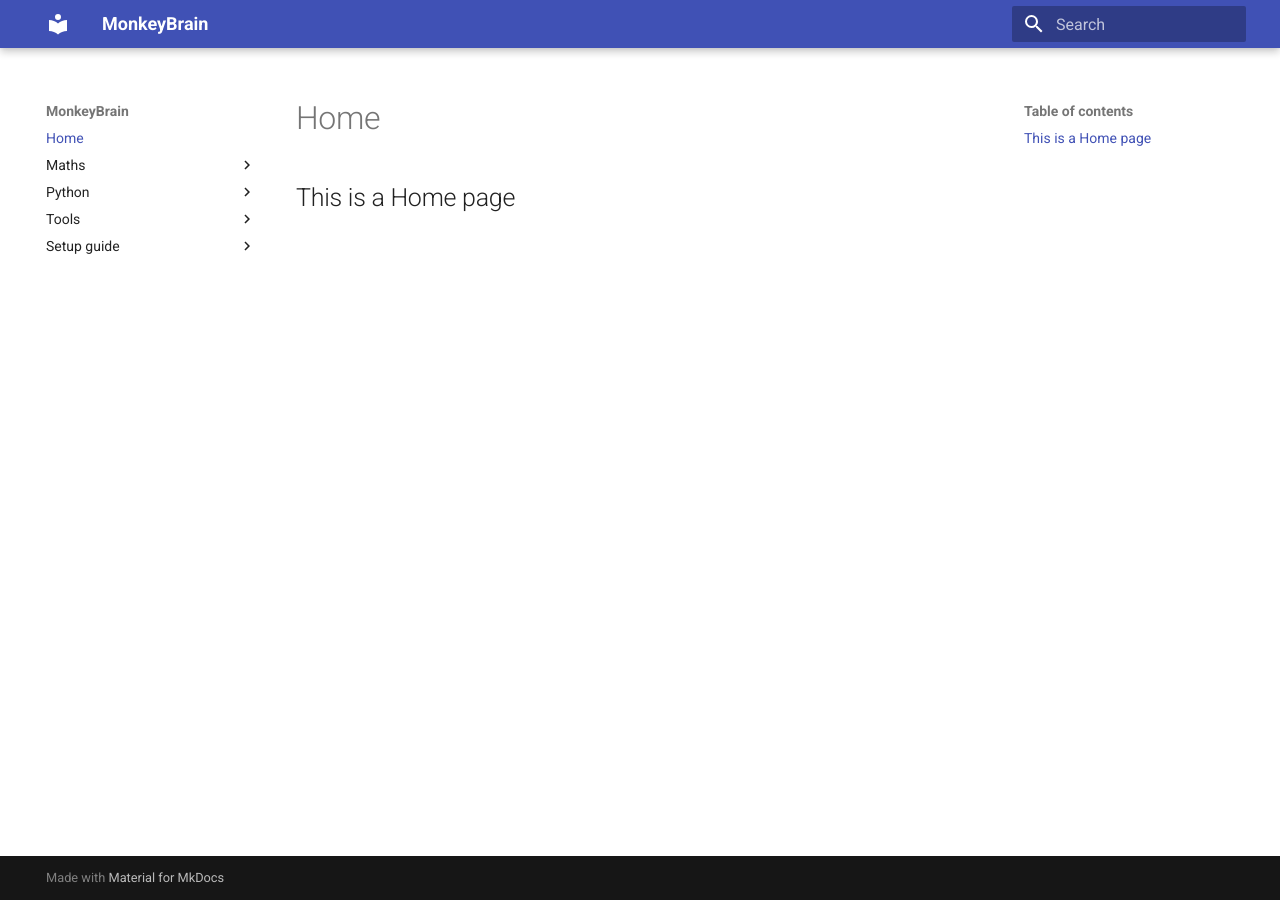
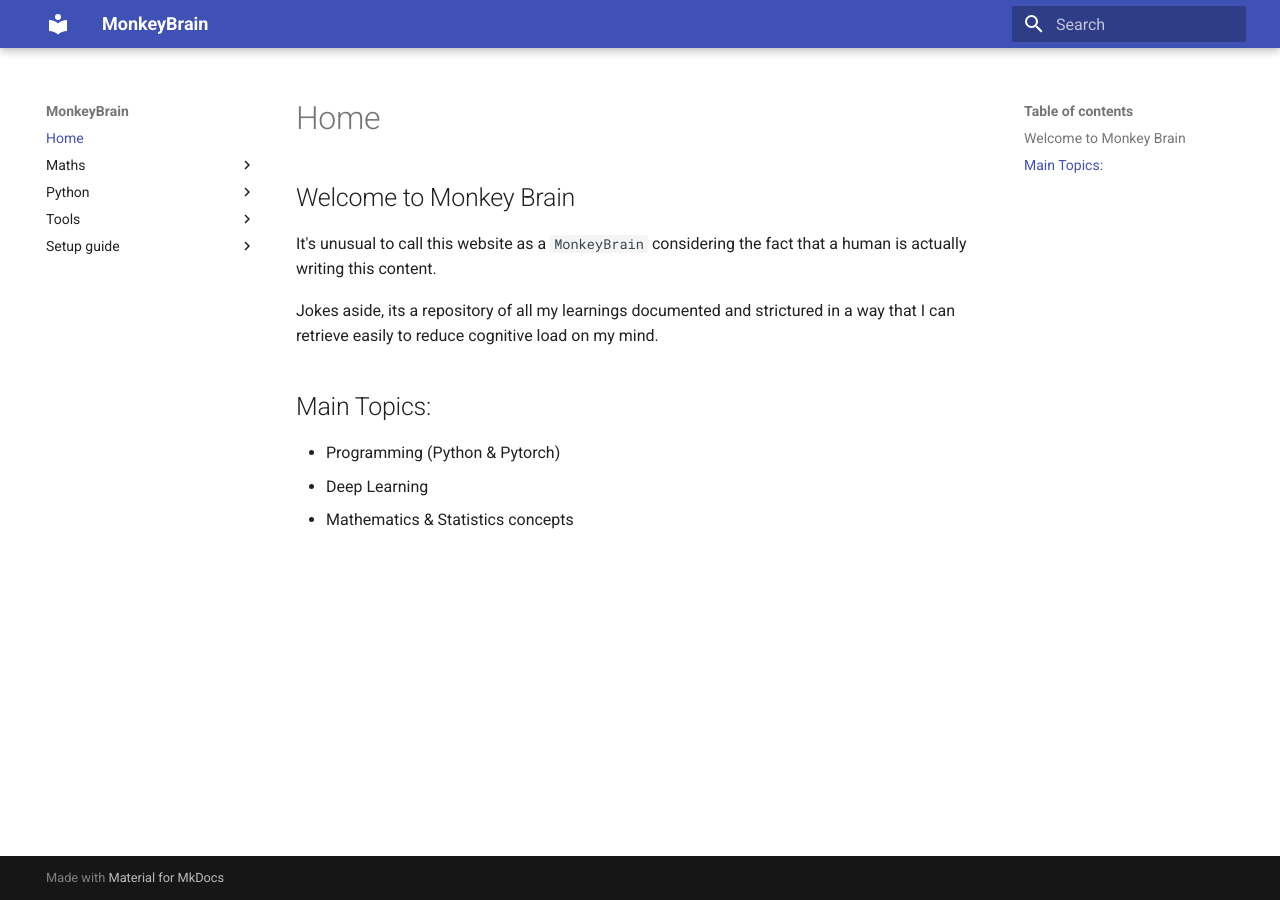
Before and after one commit to SudheerNotes/monkey-brain, an MkDocs documentation site: the page built from docs/index.md, in a window 1280 px wide. Built offline with MkDocs 1.6.1 and Material for MkDocs 9.7.7, drawn with Linux system fonts in a browser that asks for light colours.

Commit message:
Index page updates

```diff
--- a/docs/index.md
+++ b/docs/index.md
@@ -1 +1,11 @@
-## This is a Home page
+## Welcome to Monkey Brain
+
+It's unusual to call this website as a `MonkeyBrain` considering the fact that a human is actually writing this content.
+
+Jokes aside, its a repository of all my learnings documented and strictured in a way that I can retrieve easily to reduce cognitive load on my mind.
+
+## Main Topics:
+
+- Programming (Python & Pytorch)
+- Deep Learning
+- Mathematics & Statistics concepts
```
Also changed, not shown: 1 other file.
